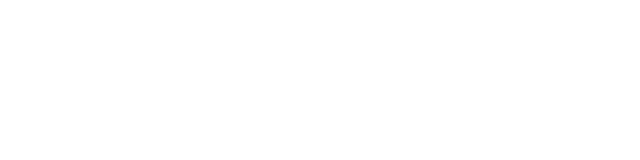
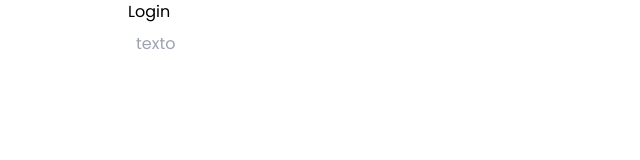
Before and after one commit to gabrielrieff/ControlFinance, a Next.js app in the folder frontend/: page / in a window 1280 px wide. Shown: the top 160 px of the page, without its empty margins (0-640 px from the left). Built offline with nearby package versions, Linux system fonts and the light colour scheme.

Commit message:
feat: initial created view login

```diff
--- a/frontend/package.json
+++ b/frontend/package.json
@@ -11,7 +11,8 @@
   "dependencies": {
     "next": "13.5.6",
     "react": "^18",
-    "react-dom": "^18"
+    "react-dom": "^18",
+    "tailwind-merge": "^1.14.0"
   },
   "devDependencies": {
     "@types/node": "^20",
--- a/frontend/src/app/page.tsx
+++ b/frontend/src/app/page.tsx
@@ -1,5 +1,16 @@
-import Image from 'next/image';
+import { Input } from '~/components/shared/Input';
 
 export default function Home() {
-  return <main className=""></main>;
+  return (
+    <main className="flex justify-center items-center">
+      <div className="w-[80%]">
+        <h1>Login</h1>
+        <Input
+          placeholder="texto"
+          type="text"
+          styleCSS="focus-visible:outline focus-visible:outline-2 focus-visible:outline-offset-2 outline-green-500"
+        />
+      </div>
+    </main>
+  );
 }
--- a/frontend/src/components/shared/Index.tsx
+++ /dev/null
@@ -1,7 +0,0 @@
-import { InputHTMLAttributes } from 'react';
-
-type inputProps = InputHTMLAttributes<HTMLInputElement>;
-
-export const Input = ({ ...rest }: inputProps) => {
-  return <input {...rest} />;
-};
--- /dev/null
+++ b/frontend/src/components/shared/Input.tsx
@@ -0,0 +1,18 @@
+import { ComponentProps, InputHTMLAttributes } from 'react';
+import { twMerge } from 'tailwind-merge';
+
+interface inputProps extends ComponentProps<'input'> {
+  styleCSS?: string;
+  children?: React.ReactNode;
+}
+
+export const Input = (props: inputProps) => {
+  return (
+    <input
+      {...props}
+      className={twMerge('rounded-[16px] p-2 w-full', props.styleCSS)}
+    >
+      {props.children}
+    </input>
+  );
+};
```
Also changed, not shown: 1 other file (tests, documents, lock files or other folders).
